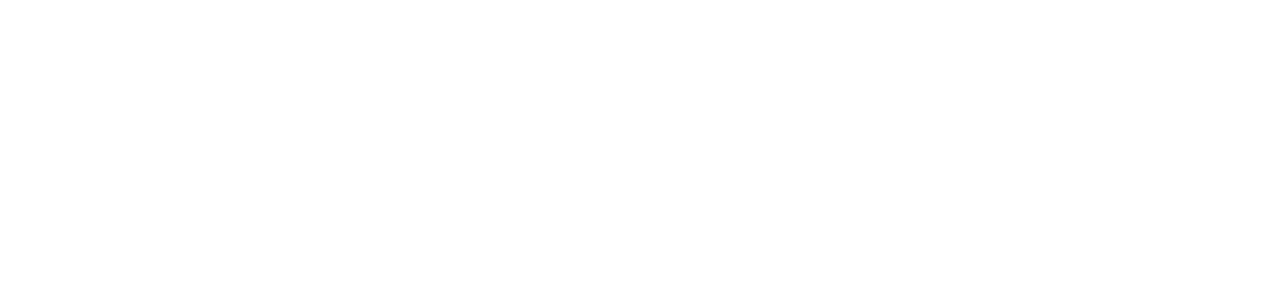
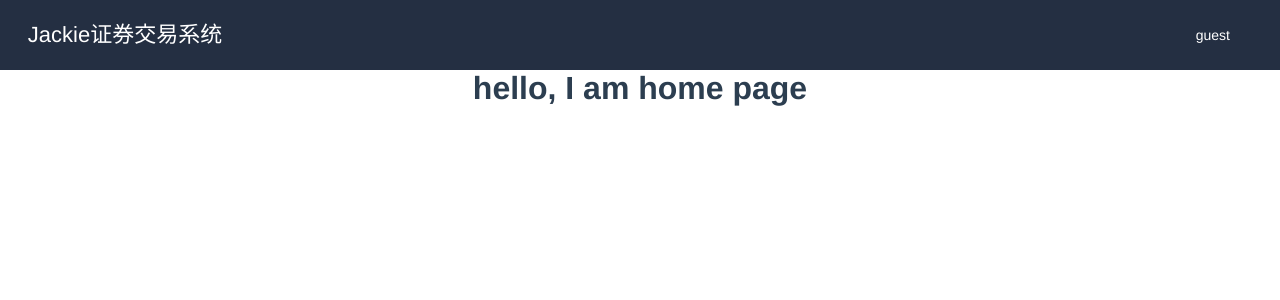
Before and after one commit to GeekOdyssey2001/matching-trading-system-web, a Vue app: page /dashboard in a window 1280 px wide. Before the commit this address had no page. Shown: the top 300 px of the page. Built offline with nearby package versions, Linux system fonts and the light colour scheme.

Commit message:
feature: implement home page, header page and 404 page

```diff
--- /dev/null
+++ b/src/components/Header.vue
@@ -0,0 +1,112 @@
+<template> <!-- 每个组件的模板只能包含一个根template-->
+  <div class="header">
+    <!--折叠按钮-->
+    <div class ="collapse-btn" @click="collapseChange">
+        <i v-if="!collapse" class="el-icon-s-fold"></i>
+        <i v-else class="el-icon-s-unfold"></i>
+    </div>
+
+    <!--LOGO-->
+    <div class = "logo"> Jackie证券交易系统</div>
+
+    <!--右侧下拉列表：用户信息+下拉菜单-->
+    <div class = "header-right">
+        <div class = "header-user-con">
+            <el-dropdown class="user-name" trigger="click">
+                <span class = "el-dropdown-link">
+                    {{username}}
+                    <!--小箭头-->
+                    <i class="el-icon-caret-bottom"/>
+                </span>
+
+                <!--下拉菜单内容-->
+                <el-dropdown-menu slot="dropdown">
+                    <el-dropdown-item command="">退出登录</el-dropdown-item>
+                </el-dropdown-menu>>
+            </el-dropdown>
+        </div>
+    </div>
+  </div>
+</template>
+
+
+<script>
+    export default{
+        name: "Header",
+        //定义变量
+        data(){
+            return{
+                username:'guest',
+                collapse:true,
+            }
+        },
+        methods:{
+            collapseChange(){
+                this.collapse = !this.collapse;
+            }
+        }
+    }
+</script>
+
+<style scoped>
+    .header {
+        position: relative;
+        box-sizing: border-box;
+        width: 100%;
+        height: 70px;
+        font-size: 22px;
+        color: #fff;
+    }
+
+    .collapse-btn {
+        float: left;
+        padding: 0 21px;
+        cursor: pointer;
+        line-height: 70px;
+    }
+
+    .header .logo {
+        float: left;
+        width: 250px;
+        line-height: 70px;
+    }
+
+    .header-right {
+        float: right;
+        padding-right: 50px;
+    }
+
+    .header-user-con {
+        display: flex;
+        height: 70px;
+        align-items: center;
+    }
+
+    .btn-bell .el-icon-bell {
+        color: #fff;
+    }
+
+    .user-name {
+        margin-left: 10px;
+    }
+
+    .user-avator {
+        margin-left: 20px;
+    }
+
+    .user-avator img {
+        display: block;
+        width: 40px;
+        height: 40px;
+        border-radius: 50%;
+    }
+
+    .el-dropdown-link {
+        color: #fff;
+        cursor: pointer;
+    }
+
+    .el-dropdown-menu__item {
+        text-align: center;
+    }
+</style>
--- a/src/router/index.js
+++ b/src/router/index.js
@@ -1,5 +1,8 @@
 import { createRouter, createWebHistory } from 'vue-router'
 import Login from '../views/Login.vue'
+import Home from '../views/Home.vue'
+
+
 
 const routes = [
   {
@@ -7,6 +10,29 @@
     name: 'Login',
     component: () => import('../views/Login.vue')
   },
+  {
+    path: '/',
+    name: 'Home',
+    component: () => import('../views/Home.vue'),
+    //嵌套子路由
+    children:[
+      {
+        path: '/dashboard',
+        name: 'Dashboard',
+        component: () => import('../views/Dashboard.vue')
+      },
+    ]
+  },
+  {
+    path: '/404',
+    name: '404',
+    component: () => import('../views/404.vue')
+  },
+  //兜底路由
+  // {
+  //   path:'*',
+  //   redirect:'/404',
+  // },
   {
     path: '/about',
     name: 'about',
--- /dev/null
+++ b/src/views/404.vue
@@ -0,0 +1,51 @@
+<template>
+    <div class = "error-page">
+        <div class = "error-code">4<span>0</span>4</div>
+        <div class="error-desc">页面不存在</div>
+        <div class="error-handle">
+            <router-link :to="'/'">返回</router-link>
+        </div>
+    </div>
+
+</template>
+
+
+<script>
+    export default {
+        name:"404"
+    }
+</script>
+
+<style scoped>
+    .error-page {
+        display: flex;
+        justify-content: center;
+        align-items: center;
+        flex-direction: column;
+        width: 100%;
+        height: 100%;
+        background: #f3f3f3;
+        box-sizing: border-box;
+    }
+
+    .error-code {
+        line-height: 1;
+        font-size: 250px;
+        font-weight: bolder;
+        color: #2d8cf0;
+    }
+
+    .error-code span {
+        color: #00a854;
+    }
+
+    .error-desc {
+        font-size: 30px;
+        color: #777;
+    }
+
+    .error-handle {
+        margin-top: 30px;
+        padding-bottom: 200px;
+    }
+</style>
--- /dev/null
+++ b/src/views/Dashboard.vue
@@ -0,0 +1,14 @@
+<template>
+    <h4> I am sub router </h4>
+</template>
+
+
+<script>
+    export default {
+        name: 'Dashboard',
+    }
+</script>
+
+<style scoped>
+
+</style>
--- /dev/null
+++ b/src/views/Home.vue
@@ -0,0 +1,24 @@
+<template> <!-- 每个组件的模板只能包含一个根template-->
+    <div class="wrapper">
+        <!--引入头部导航栏，Vue自带也有header，所以要生命自定义的，这也是命名为vHeader原因-->
+        <v-header/>
+
+         <h1>hello, I am home page </h1>
+
+        <!-- 子路由 -->
+        <!-- <router-view></router-view> -->
+    </div>
+</template>
+
+
+<script>
+
+    import vHeader from '../components/Header'  //引入导航栏组件：Header
+
+    export default{
+        name:'Home',
+        components:{
+            vHeader,
+        }
+    }
+</script>
```
Also changed, not shown: src/background.js (+27 -24 lines), src/main.js (+13 -1 lines).
